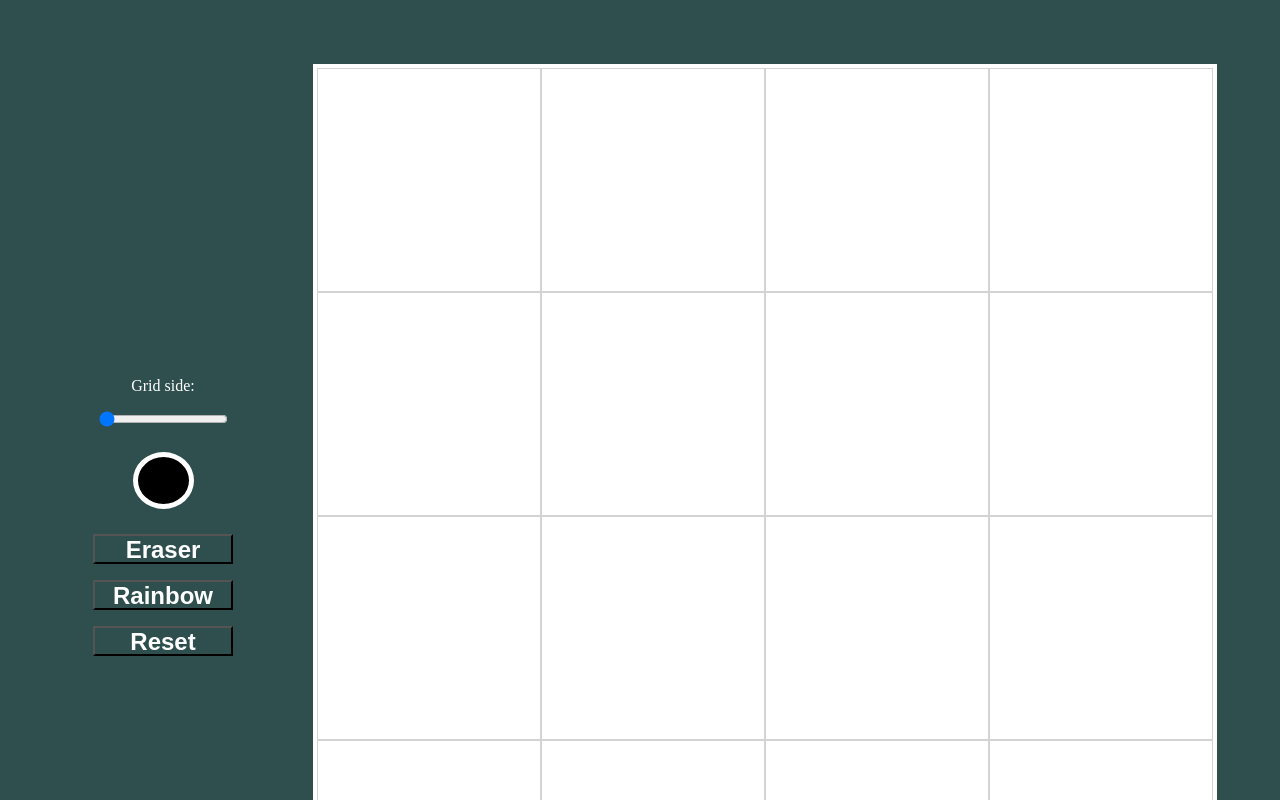
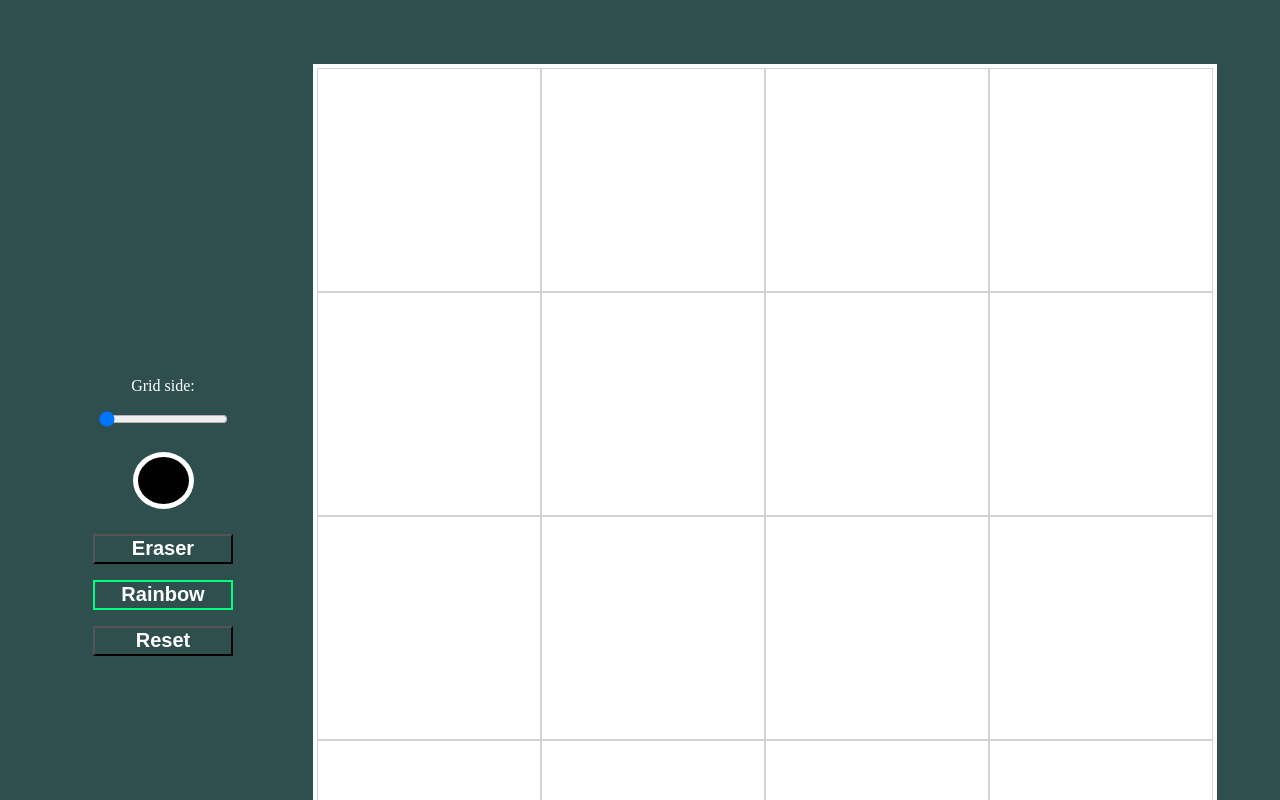
Before and after one commit to AJaggens/skecther, a plain HTML site: page index.html in a window 1280 px wide. Both pictures are taken after a click on the button "Rainbow". Shown: the top 800 px of the page. Drawn offline with Linux system fonts and the light colour scheme.

Commit message:
added border indication for rainbowmode

```diff
--- a/script.js
+++ b/script.js
@@ -30,8 +30,14 @@ document.getElementById('eraser-button').addEventListener('click', () => {
 document.getElementById('reset-button').addEventListener('click', () => resetGrid())
 
 document.getElementById('rainbow-button').addEventListener('click', () => {
-    if (rainbowMode == 'disabled') {rainbowMode = 'enabled'}
-    else {rainbowMode = 'disabled'}
+    if (rainbowMode == 'disabled') {
+        rainbowMode = 'enabled'
+        document.getElementById('rainbow-button').style.borderColor = 'springgreen'
+    }
+    else {
+        rainbowMode = 'disabled'
+        document.getElementById('rainbow-button').style.borderColor = 'red'
+        }
 })
 
 //set of grid controls
--- a/style.css
+++ b/style.css
@@ -23,7 +23,11 @@ button {
     width: 140px;
     height: 30px;
     font-weight: 700;
-    font-size: 24px;
+    font-size: 20px;
+}
+
+#rainbow-button {
+    border: 2px solid red;
 }
 
 #main-container {
```
